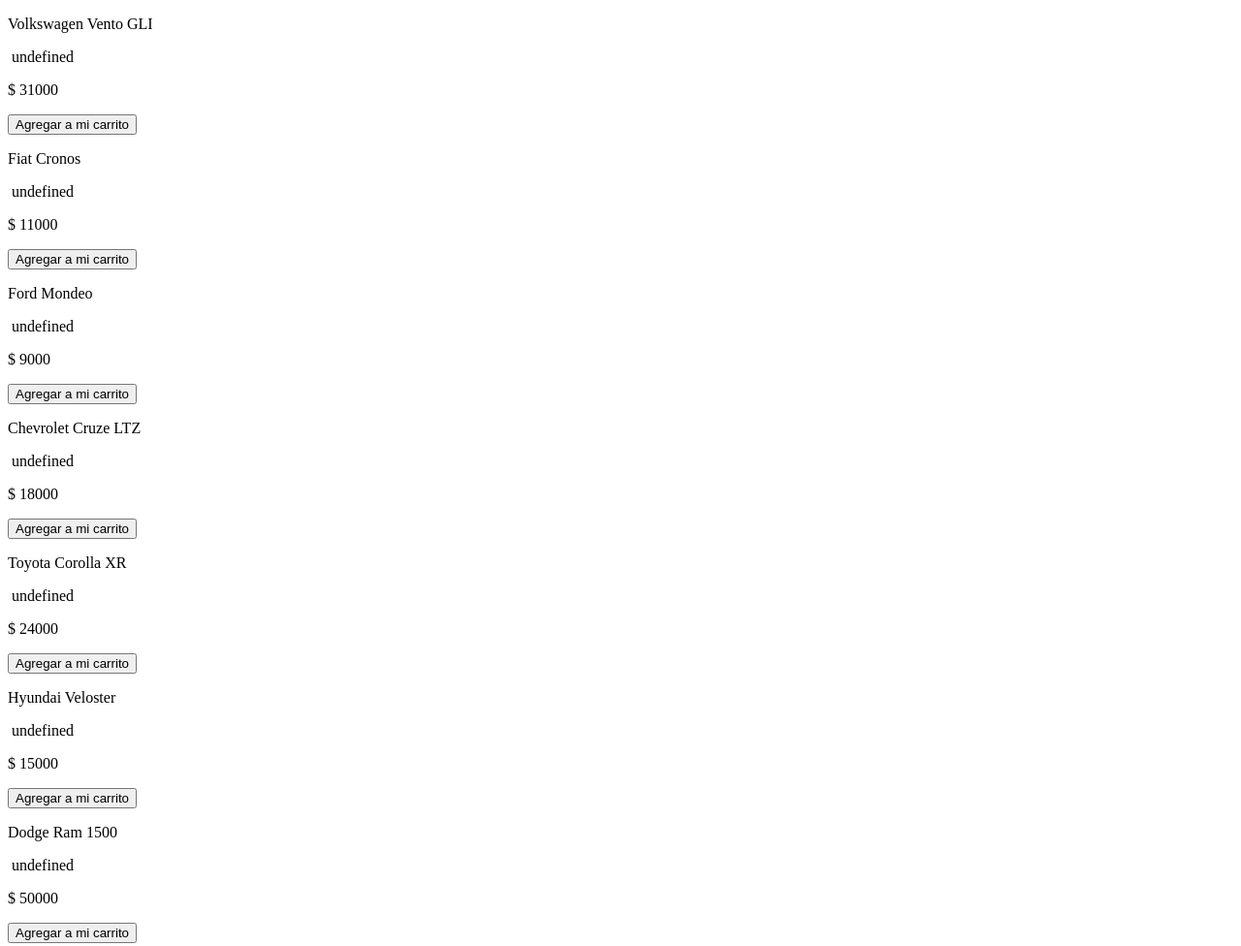
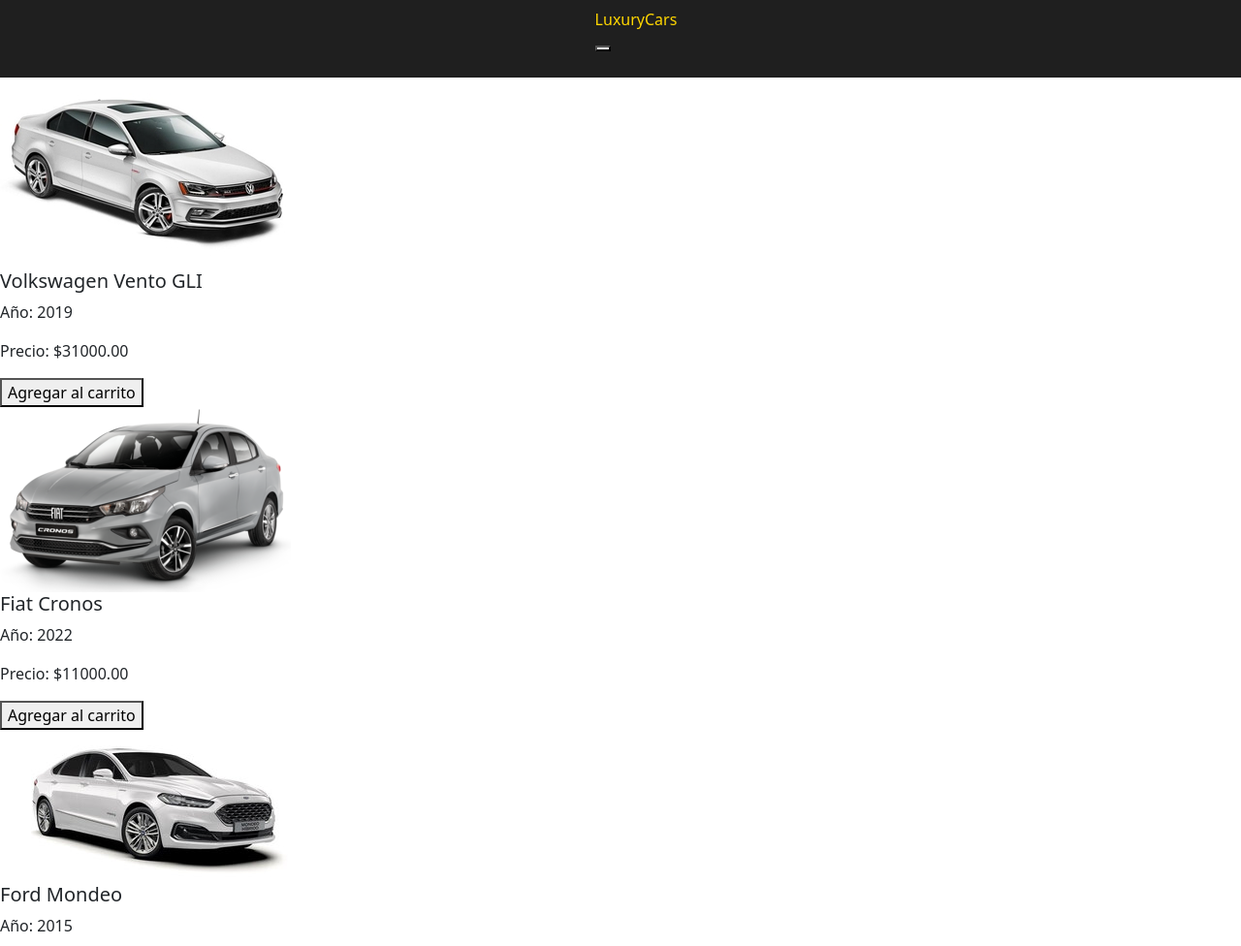
Before and after one commit to Neoncrack/santiagoNicolasDamonte3, a plain HTML site: page index.html in a window 1280 px wide. Shown: the top 976 px of the page at 97% size. Drawn offline with nearby package versions, Linux system fonts and the light colour scheme.

Commit message:
comiyUno

```diff
--- /dev/null
+++ b/carrito.js
@@ -0,0 +1,65 @@
+let carrito = {
+    cant:0,
+    items: [],
+    total: 0,
+};
+
+
+const addCarrito = (vehiculo) => {
+    let itemExistente= carrito.items.find(item => item.id === vehiculo.id)
+
+    if(itemExistente){
+        itemExistente.cantidad++
+        carrito.cant++
+    }else{
+        carrito.items.push({
+            id: vehiculo.id,
+            marca: vehiculo.marca,
+            modelo: vehiculo.modelo,
+            cantidad: 1,
+            precio: vehiculo.precio
+        });
+    }
+    carrito.total += vehiculo.precio;
+    carrito.cant++;
+}
+
+const btnAddCarritoF = (vehiculo) => {
+    let btnAddCarrito = document.createElement('button');
+    btnAddCarrito.textContent = "Agregar al carrito";
+    btnAddCarrito.addEventListener('click', () => {
+        addCarrito(vehiculo);
+        mostrarCarrito(carrito);
+    });
+    return btnAddCarrito;
+}
+
+
+
+const mostrarCarrito = (carrito) => {
+    let carritoEl = document.getElementById('carrito');
+
+    let itemsEl = document.createElement('ul');
+    carrito.items.forEach((item) => {
+        let itemEl = document.createElement('li');
+        itemEl.textContent = item.marca + ' ' + item.modelo + ' x ' + item.cantidad + ' = $' + item.cantidad * item.precio;
+        itemsEl.appendChild(itemEl);
+      });
+
+    let totalEl = document.createElement('p');
+    totalEl.textContent ='Total; $' + carrito.total;
+
+    carritoEl.innerHTML = '';
+    carritoEl.appendChild(itemsEl);
+    carritoEl.appendChild(totalEl);
+}
+
+const carritoString = JSON.stringify(carrito);
+
+sessionStorage.setItem('carrito', carritoString);
+
+let carritoRecuperado = JSON.parse(sessionStorage.getItem('carrito'));
+if (carritoRecuperado) {
+  carrito = carritoRecuperado;
+  mostrarCarrito(carrito);
+}
--- a/index.html
+++ b/index.html
@@ -11,20 +11,47 @@
             color: white;
         }
     </style>
+    <link rel="stylesheet" href="./style/estilos.css">
 </head>
 <body>
 
+    <nav class="navbar">
+        <ul>
+            <li>
+                <a class="text-logo" href="index.html">
+                    LuxuryCars
+                </a>
+            </li>
+            <li>
+                <button class="botton-carrito" href="./carrito.html">
+                    <i class="bi bi-cart"></i>
+                </button>
+            </li>
+        </ul>
+    </nav>
 
-    <div id="contenedorAutos"></div>
+    <div id="contenedor-vehiculos">
 
-    <button id="btnAutos">Autos</button>
-    <button id="btnCamionetas">Camionetas</button>
+    </div>
 
-    <button id="btnAlCarrito"> Agregar al carrito</button>
+
+
+
+
+
+    <div id="carrito">
+
+      </div>
 
     <button id="btnFondo">FONDO</button>
 
+    <footer>
+        <p class="text-footer">@ 2023 LuxuryCars </p>
+    </footer>
+
+    <link href="https://cdn.jsdelivr.net/npm/bootstrap@5.3.0-alpha2/dist/css/bootstrap.min.css" rel="stylesheet" integrity="sha384-aFq/bzH65dt+w6FI2ooMVUpc+21e0SRygnTpmBvdBgSdnuTN7QbdgL+OapgHtvPp" crossorigin="anonymous">
+    <script src="https://cdn.jsdelivr.net/npm/bootstrap@5.3.0-alpha2/dist/js/bootstrap.bundle.min.js" integrity="sha384-qKXV1j0HvMUeCBQ+QVp7JcfGl760yU08IQ+GpUo5hlbpg51QRiuqHAJz8+BrxE/N" crossorigin="anonymous"></script>
+    <script src="carrito.js"></script>
     <script src="main.js"></script>
-
 </body>
 </html>
--- a/main.js
+++ b/main.js
@@ -1,6 +1,6 @@
-class datosAuto{
-    constructor (identificator, marca, modelo, año, precio,img){
-        this.ideintificator = identificator
+class datosVehiculos{
+    constructor (id, marca, modelo, año, precio,img){
+        this.id = id
         this.marca = marca
         this.modelo = modelo
         this.año = año
@@ -10,30 +10,18 @@
 
 }
 
-const auto1= new datosAuto(1, "Volkswagen", "Vento GLI", 2019, 31000);
-const auto2= new datosAuto(2, "Fiat", "Cronos", 2022, 11000,);
-const auto3= new datosAuto(3, "Ford", "Mondeo", 2015, 9000);
-const auto4= new datosAuto(4, "Chevrolet", "Cruze LTZ", 2021, 18000);
-const auto5= new datosAuto(5, "Toyota", "Corolla XR", 2023, 24000);
-const auto6= new datosAuto(6, "Hyundai", "Veloster", 2010, 15000);
-const camioneta1= new datosAuto(7, "Dodge", "Ram 1500", 2018, 50000);
-const camioneta2= new datosAuto(8, "Jeep", "GrandCherokee", 2016, 42000);
+const vehiculo1= new datosVehiculos(1, "Volkswagen", "Vento GLI", 2019, 31000, "img/ventoGLI.jpg");
+const vehiculo2= new datosVehiculos(2, "Fiat", "Cronos", 2022, 11000, "img/cronos.png");
+const vehiculo3= new datosVehiculos(3, "Ford", "Mondeo", 2015, 9000, "img/mondeo.jpg");
+const vehiculo4= new datosVehiculos(4, "Chevrolet", "Cruze LTZ", 2021, 18000, "img/cruzeLTZ.jpg");
+const vehiculo5= new datosVehiculos(5, "Toyota", "Corolla GR", 2023, 24000, "img/corollaGR.png");
+const vehiculo6= new datosVehiculos(6, "Hyundai", "Veloster", 2010, 15000, "img/veloster.jpg");
+const vehiculo7= new datosVehiculos(7, "Dodge", "Ram 1500", 2018, 50000, "img/ram.jpg");
+const vehiculo8= new datosVehiculos(8, "Jeep", "GrandCherokee", 2016, 42000, "img/grandcherokee.jpg");
 
 
-const autos = [auto1, auto2, auto3, auto4, auto5, auto6];
-const camionetas = [camioneta1, camioneta2];
+const vehiculos = [vehiculo1, vehiculo2, vehiculo3, vehiculo4, vehiculo5, vehiculo6, vehiculo7, vehiculo8];
 
-const vehiculos = [auto1, auto2, auto3, auto4, auto5, auto6, camioneta1, camioneta2];
-
-const btnCamionetas= document.getElementById("btnCamionetas");
-btnCamionetas.addEventListener("click", () =>{
-    console.log(camionetas);
-})
-
-const btnAutos= document.getElementById("btnAutos");
-btnAutos.addEventListener("click", () => {
-    console.log(autos);
-})
 
 const btnFondo=document.getElementById("btnFondo");
 
@@ -54,14 +42,15 @@
 }
 
 
-const contenedorAutos = document.getElementById("contenedorAutos");
 
-vehiculos.forEach( vehiculo => {
-    const divAutos = document.createElement("div");
-    divAutos.innerHTML = `<p> ${vehiculo.marca} ${vehiculo.modelo} </p>
-                                    <img> ${vehiculo.img}</img>
-                                    <p> $ ${vehiculo.precio} </p>
-                                    <button> Agregar a mi carrito </button>`;
-                                    contenedorAutos.appendChild(divAutos);
+const contenedorVehiculos = document.getElementById("contenedor-vehiculos");
 
-})
+for(let i = 0; i < vehiculos.length; i++){
+  const vehiculo = vehiculos[i];
+
+  const divAuto = document.createElement("div");
+  divAuto.innerHTML = `<img src="${vehiculo.img}"><h5>${vehiculo.marca} ${vehiculo.modelo}</h5><p>Año: ${vehiculo.año}</p><p>Precio: $${vehiculo.precio.toFixed(2)}</p>`;
+  const btnAgregar = btnAddCarritoF(vehiculo);
+  divAuto.appendChild(btnAgregar);
+  contenedorVehiculos.appendChild(divAuto);
+}
--- /dev/null
+++ b/style/estilos.css
@@ -0,0 +1,32 @@
+@import url('https://fonts.googleapis.com/css2?family=Roboto:wght@100&display=swap');
+
+body{
+    margin: 0;
+    padding: 0;
+    background-color: rgb(175, 175, 175);
+}
+
+.text-logo{
+    text-decoration: none;
+    color: gold;
+    font-size: 1000;
+
+}
+ul{
+    list-style: none;
+}
+
+.navbar{
+    display: flex;
+    flex-direction: column;
+
+    background-color: rgba(0, 0, 0, 0.877);
+}
+
+.contenedor-vehiculos{
+    display: grid;
+    grid-template-areas:
+    'div div'
+    'div div'
+    ;
+}
```
Also changed, not shown: img/VentoGLI.jfif (deleted), img/chevroletCruzeLTZ.png (deleted), img/corollaGR.png (added), img/cronos.png (added), img/cruzeLTZ.jpg (added), img/fordMondeo.jpg (deleted), img/grandcherokee.jpg (added), img/hyundaiVeloster.jpeg (deleted), img/logolc.jpg (added), img/mondeo.jpg (added), img/ram.jpg (added), img/toyotaCorollaGR.jpg (deleted), img/veloster.jpg (added), img/ventoGLI.jpg (added), 1 other file.
